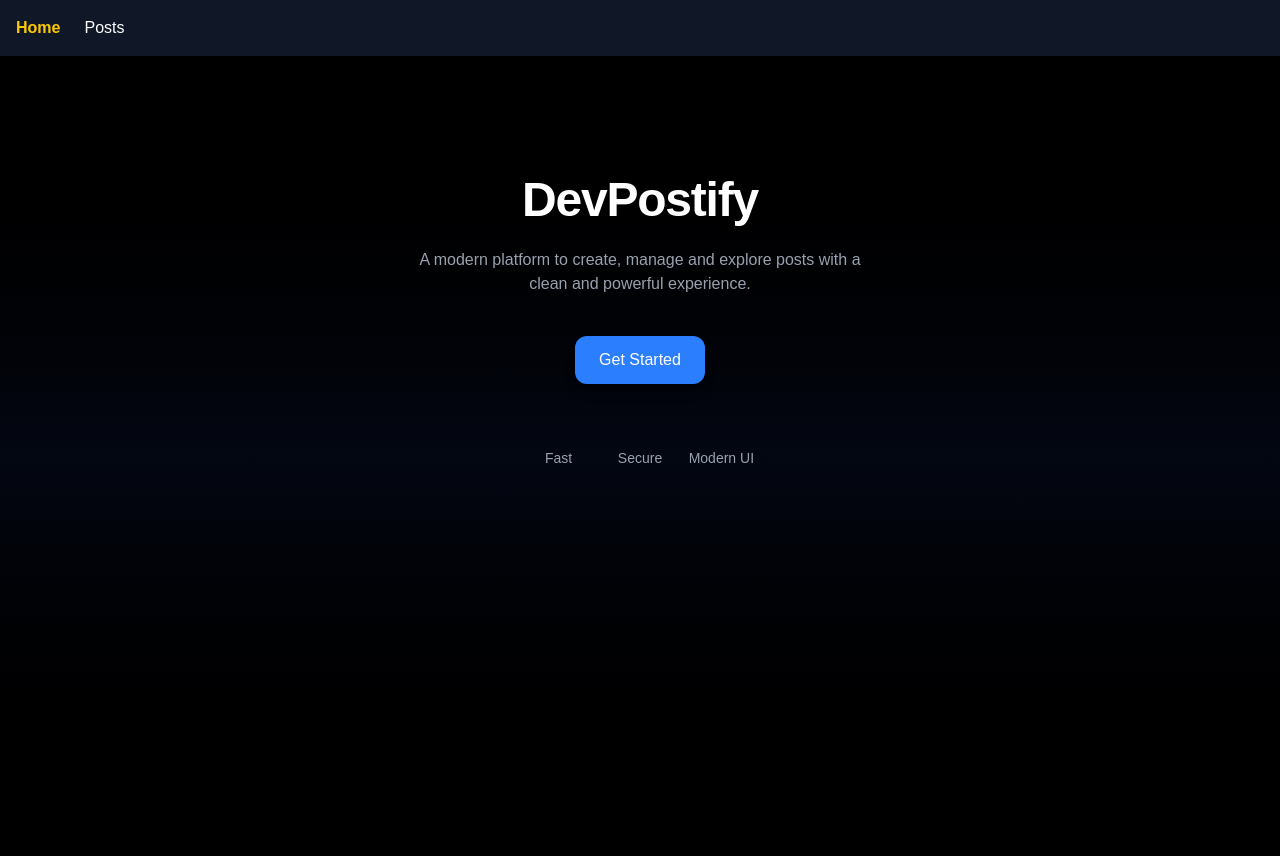
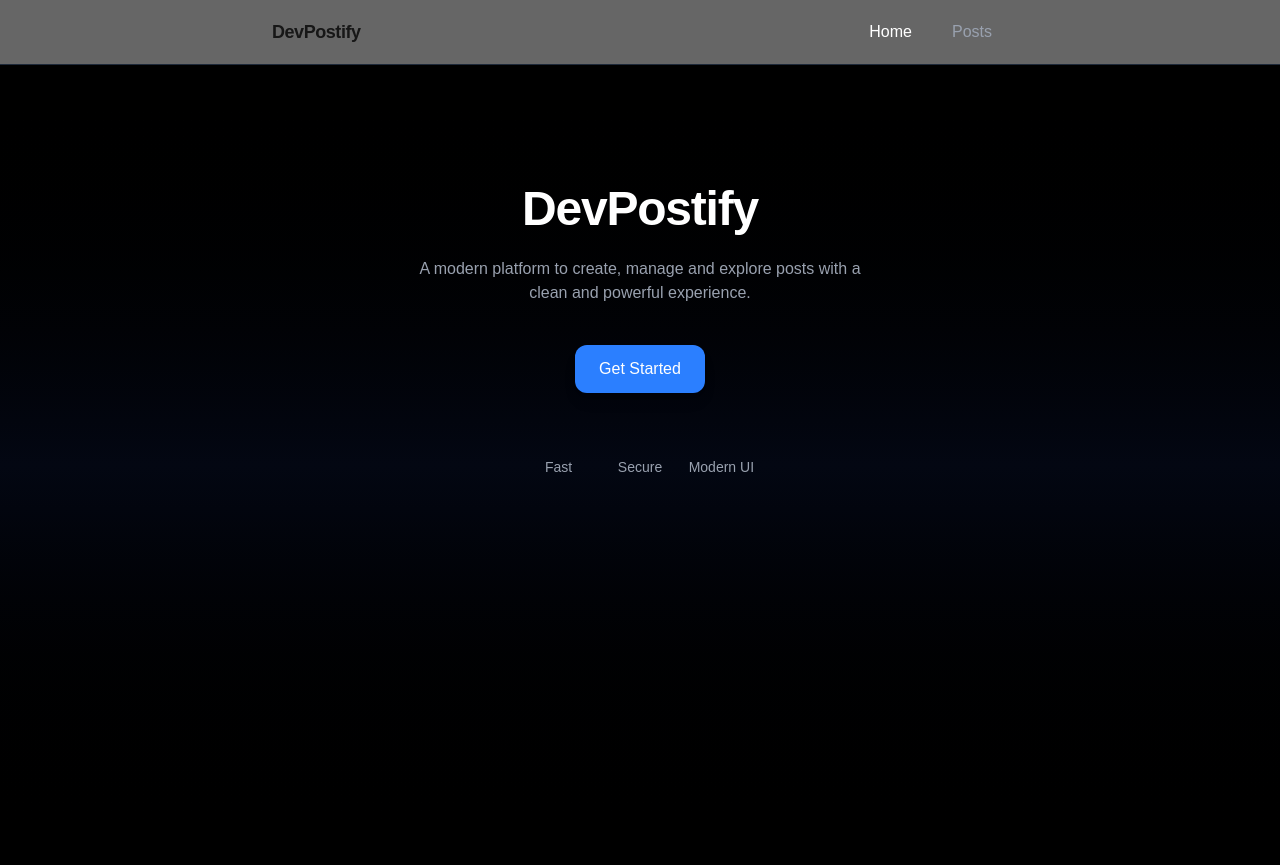
Before and after one commit to OmBaisane/DevPostify, a Next.js app: page / in a window 1280 px wide. Built offline with nearby package versions, Linux system fonts and the light colour scheme.

Commit message:
feat: add premium navbar with active links and glass effect

```diff
--- a/app/components/Navbar.tsx
+++ b/app/components/Navbar.tsx
@@ -6,17 +6,25 @@ import { usePathname } from "next/navigation";
 export default function Navbar() {
   const pathName = usePathname();
 
-  const linkClass = (path: string) =>
-    pathName === path ? "text-yellow-400 font-bold" : "text-white";
+  const linkStyle = (path: string) =>
+    `px-4 py-2 rounded-lg transition ${pathName === path ? "text-blue-500 text-white" : "text-gray-400 hover:text-white hover:bg-gray-800"}`;
 
   return (
-    <nav className="p-4 bg-gray-900 flex gap-6">
-      <Link href="/" className={linkClass("/")}>
-        Home
-      </Link>
-      <Link href="/posts" className={linkClass("/posts")}>
-        Posts
-      </Link>
+    <nav className="sticky top-0 z-50 backdrop-blur bg-black/60 border-b border-gray-800">
+      <div className="max-w-3xl mx-auto px-4 py-3 flex items-center justify-between">
+        <Link href="/" className="text-lg font-semibold tracking-tight">
+          DevPostify
+        </Link>
+
+        <div className="flex gap-2">
+          <Link href="/" className={linkStyle("/")}>
+            Home
+          </Link>
+          <Link href="/posts" className={linkStyle("/posts")}>
+            Posts
+          </Link>
+        </div>
+      </div>
     </nav>
   );
 }
```
